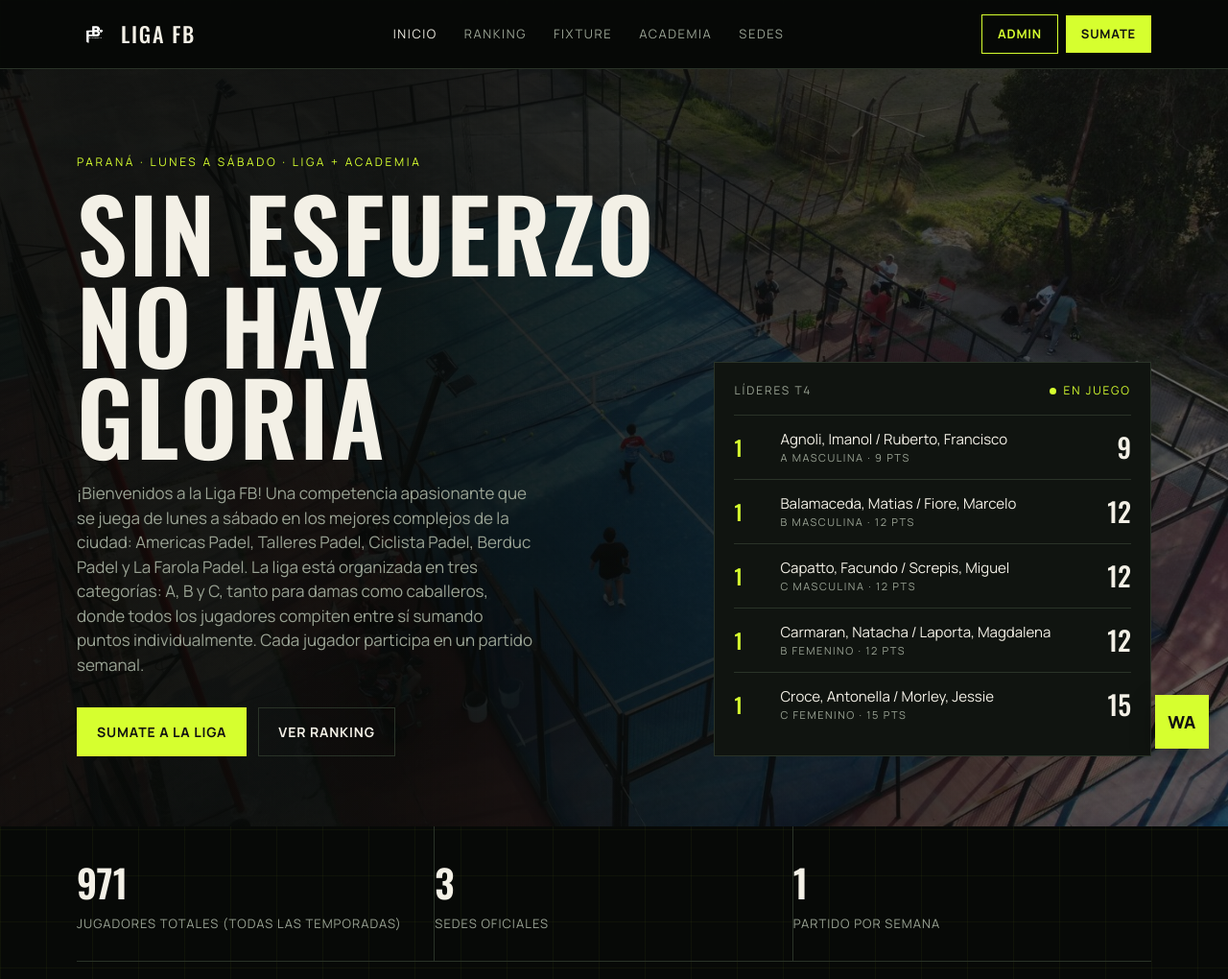
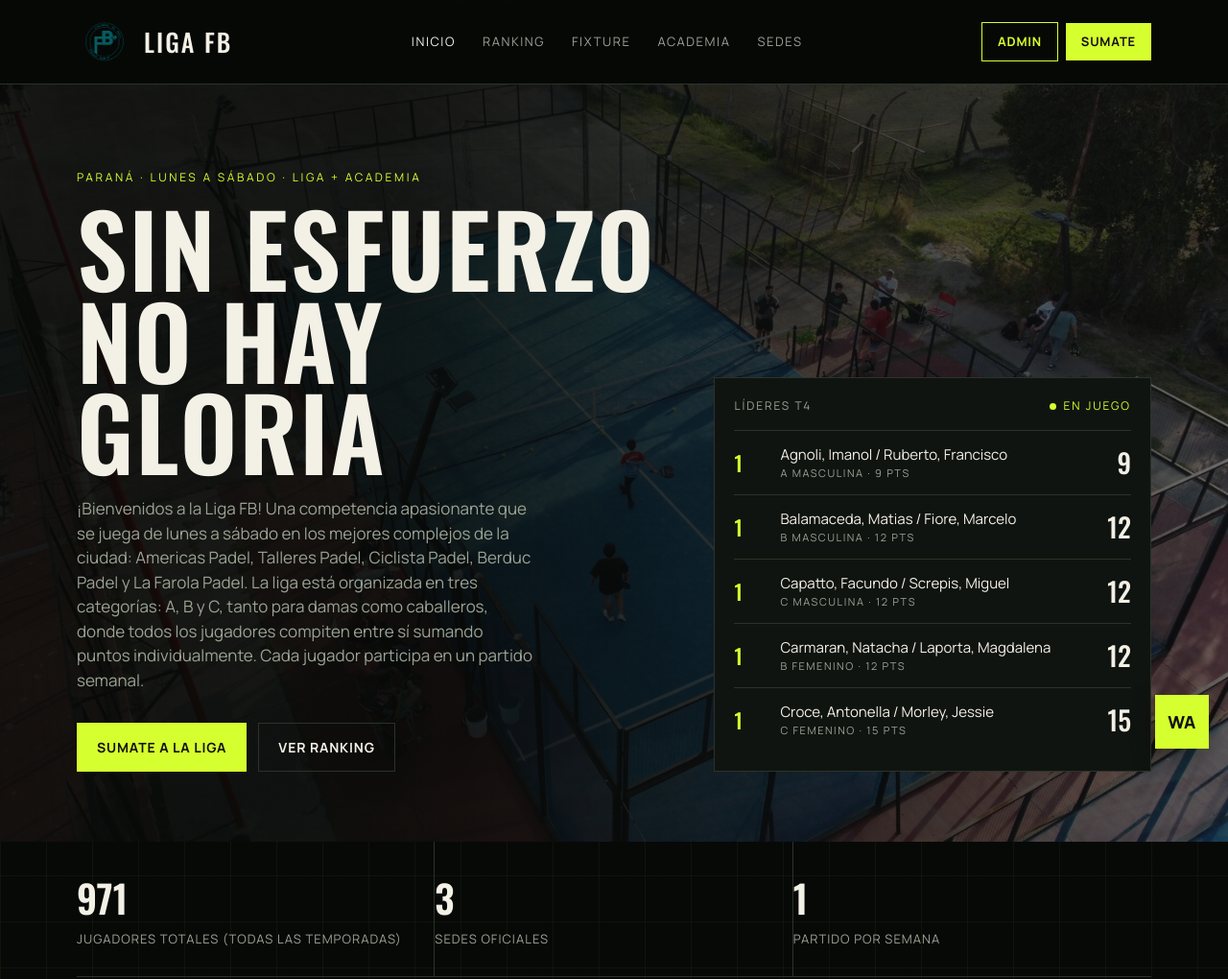
Before and after one commit to diazdiegok/liga-fb, an Astro site: page /liga-fb/ in a window 1280 px wide. Shown: the top 1020 px of the page at 96% size. Built offline with nearby package versions, Linux system fonts and the light colour scheme; Astro itself is replaced by a stand-in of ours.

Commit message:
Usa el sello de Academia FB en el preview de WhatsApp y agranda el logo del header.
Co-authored-by: Cursor <cursoragent@cursor.com>

```diff
--- a/src/layouts/Layout.astro
+++ b/src/layouts/Layout.astro
@@ -11,7 +11,10 @@ interface Props {
 const { title, description, noindex = false } = Astro.props;
 const path = Astro.url.pathname;
 const wa = `https://wa.me/${site.whatsapp}`;
-const logo = asset("images/Logo-FB-blanco-sin-fondo-02.png");
+const logo = asset("images/Logo-FB-Oficial-sin-fondo-04.png");
+const siteOrigin = Astro.site ?? Astro.url;
+const ogImage = new URL(asset("images/og-share.png"), siteOrigin).href;
+const ogUrl = new URL(path, siteOrigin).href;
 ---
 <!DOCTYPE html>
 <html lang="es">
@@ -24,6 +27,15 @@ const logo = asset("images/Logo-FB-blanco-sin-fondo-02.png");
     <meta property="og:title" content={title} />
     <meta property="og:description" content={description} />
     <meta property="og:type" content="website" />
+    <meta property="og:url" content={ogUrl} />
+    <meta property="og:image" content={ogImage} />
+    <meta property="og:image:width" content="1200" />
+    <meta property="og:image:height" content="630" />
+    <meta property="og:image:alt" content="FB Academia de pádel" />
+    <meta name="twitter:card" content="summary_large_image" />
+    <meta name="twitter:title" content={title} />
+    <meta name="twitter:description" content={description} />
+    <meta name="twitter:image" content={ogImage} />
     <link rel="icon" href={logo} />
     <link rel="preconnect" href="https://fonts.googleapis.com" />
     <link rel="preconnect" href="https://fonts.gstatic.com" crossorigin />
@@ -60,7 +72,7 @@ const logo = asset("images/Logo-FB-blanco-sin-fondo-02.png");
     <nav>
       <div class="wrap">
         <a class="brand" href={page("")}>
-          <img src={logo} alt="Liga FB" />
+          <img src={logo} alt="FB Academia de pádel" />
           LIGA FB
         </a>
         <ul class="nav-links">
--- a/src/styles/global.css
+++ b/src/styles/global.css
@@ -9,7 +9,7 @@
   --muted: #9aa394;
   --danger: #ff5a3c;
   --max: 1120px;
-  --nav: 72px;
+  --nav: 88px;
   --font: "Manrope", system-ui, sans-serif;
   --display: "Oswald", "Arial Narrow", sans-serif;
 }
@@ -58,10 +58,10 @@ nav .wrap {
 .brand {
   display: flex;
   align-items: center;
-  gap: 10px;
+  gap: 12px;
   font-family: var(--display);
   letter-spacing: 0.08em;
-  font-size: 22px;
+  font-size: 26px;
 }
 .brand-mark {
   width: 36px;
@@ -443,7 +443,7 @@ footer a:hover { color: var(--lime); }
 .nav-links a[aria-current="page"] { color: var(--cream); }
 footer strong { color: var(--cream); }
 
-.brand img { width: 36px; height: 36px; object-fit: contain; }
+.brand img { width: 58px; height: 58px; object-fit: contain; }
 .hero-media {
   position: relative;
   isolation: isolate;
```
Also changed, not shown: public/images/og-share.png (added).
